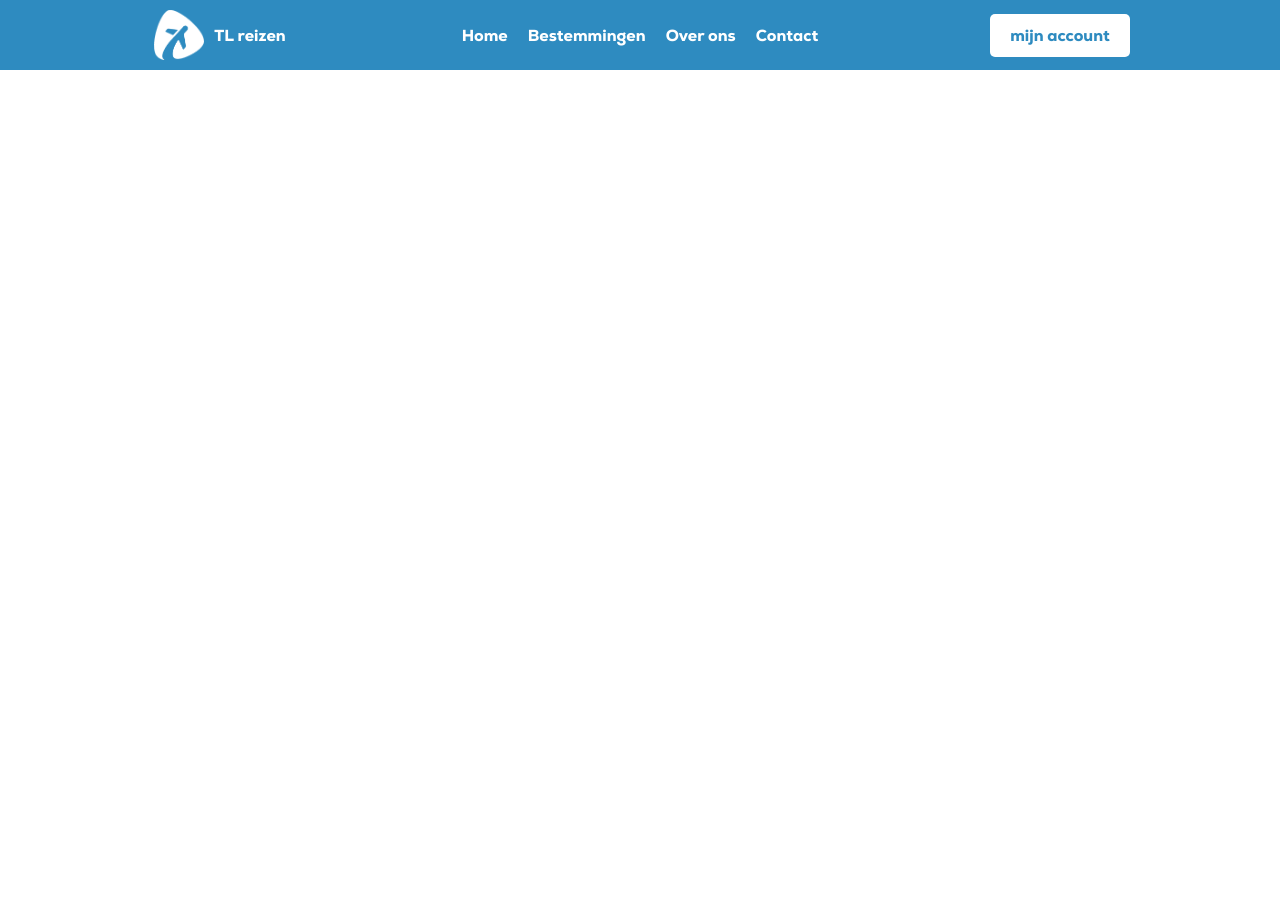
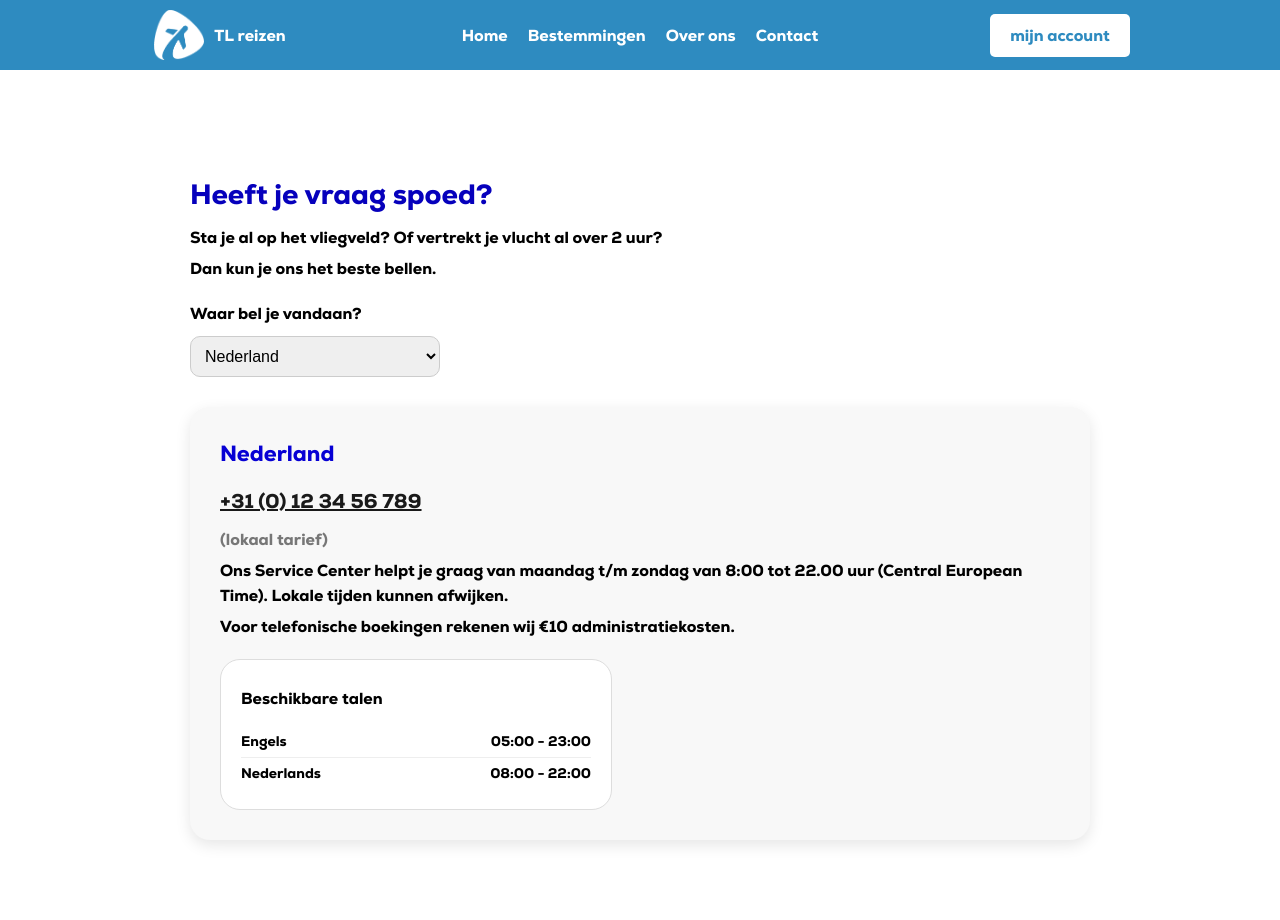
Before and after one commit to thijmen0712/webapp2, a PHP site: page /contact.php in a window 1280 px wide. Before the commit the page ends 70 px from the top, so only its background shows below. Run offline with PHP 8.4, Linux system fonts and the light colour scheme.

Commit message:
dikke toevoegingen voor de site

```diff
--- a/contact.php
+++ b/contact.php
@@ -11,5 +11,36 @@
 include 'header.php';
 ?>
 
+
+<section class="spoed-contact">
+    <h2>Heeft je vraag spoed?</h2>
+    <p>Sta je al op het vliegveld? Of vertrekt je vlucht al over 2 uur?</p>
+    <p>Dan kun je ons het beste bellen.</p>
+
+    <label for="land-select" class="bold-label">Waar bel je vandaan?</label>
+    <select id="land-select">
+        <option>Nederland</option>
+    </select>
+
+    <div class="spoed-kaart">
+        <h3>Nederland</h3>
+        <a class="telefoon-link" >+31 (0) 12 34 56 789</a>
+        <p class="tarief">(lokaal tarief)</p>
+        <p>Ons Service Center helpt je graag van maandag t/m zondag van 8:00 tot 22.00 uur (Central European Time). Lokale tijden kunnen afwijken.</p>
+        <p>Voor telefonische boekingen rekenen wij €10 administratiekosten.</p>
+
+        <div class="talenbox">
+            <p><b>Beschikbare talen</b></p>
+            <div class="taalrij">
+                <span>Engels</span><span>05:00 - 23:00</span>
+            </div>
+            <div class="taalrij">
+                <span>Nederlands</span><span>08:00 - 22:00</span>
+            </div>
+        </div>
+    </div>
+</section>
+
+
 </body>
 </html>
--- a/css/style.css
+++ b/css/style.css
@@ -444,3 +444,239 @@ footer {
     justify-content: space-evenly;
     margin-bottom: 40px;
 }
+
+
+
+
+
+
+
+.login-center-wrapper {
+    display: flex;
+    justify-content: center;
+    align-items: center;
+    height: 100%;
+}
+
+/* Card container */
+.login-container {
+    margin-top: 100px;
+    background-color: white;
+    padding: 30px;
+    border-radius: 12px;
+    width: 360px;
+    box-shadow: 0 8px 20px rgba(0, 0, 0, 0.2);
+}
+
+/* Form styling */
+.login-form {
+    display: flex;
+    flex-direction: column;
+    gap: 16px;
+}
+
+/* Labels */
+.login-form label {
+    font-weight: bold;
+    margin-bottom: 4px;
+    display: block;
+}
+
+/* Inputs */
+.login-form input[type="email"],
+.login-form input[type="password"] {
+    padding: 12px;
+    font-size: 14px;
+    border: 1px solid #ccc;
+    border-radius: 8px;
+    width: 100%;
+    box-sizing: border-box;
+}
+
+/* Password row with label + forgot link */
+.password-row {
+    display: flex;
+    justify-content: space-between;
+    align-items: center;
+    margin-top: 8px;
+}
+
+.password-row label {
+    margin: 0;
+}
+
+.password-row a {
+    font-size: 12px;
+    text-decoration: none;
+    color: #2E8BC0;
+}
+
+.password-row a:hover {
+    text-decoration: underline;
+}
+
+/* Login button */
+.login-form button {
+    margin-top: 10px;
+    padding: 12px;
+    font-size: 16px;
+    background-color: #2E8BC0;
+    color: white;
+    border: none;
+    border-radius: 25px;
+    cursor: pointer;
+    font-weight: bold;
+    transition: background-color 0.3s ease;
+}
+
+.login-form button:hover {
+    background-color: #2372a4;
+}
+
+/* Sign up text */
+.signup-text {
+    text-align: center;
+    font-size: 14px;
+    margin-top: 12px;
+}
+
+.signup-text a {
+    color: #2E8BC0;
+    text-decoration: none;
+    font-weight: bold;
+}
+
+.signup-text a:hover {
+    text-decoration: underline;
+}
+
+.spoed-contact {
+    max-width: 900px;
+    margin: 60px auto;
+    padding: 20px;
+}
+
+.spoed-contact h2 {
+    font-size: 28px;
+    color: #0600bc;
+    margin-bottom: 10px;
+}
+
+.spoed-contact p {
+    font-size: 16px;
+    margin: 6px 0;
+}
+
+.bold-label {
+    display: block;
+    margin-top: 20px;
+    margin-bottom: 10px;
+    font-weight: bold;
+}
+
+.spoed-contact select {
+    padding: 10px;
+    border-radius: 10px;
+    border: 1px solid #ccc;
+    font-size: 16px;
+    width: 250px;
+    margin-bottom: 30px;
+}
+
+.spoed-kaart {
+    background-color: #f8f8f8;
+    padding: 30px;
+    border-radius: 20px;
+    box-shadow: 0 5px 15px rgba(0,0,0,0.1);
+    font-size: 16px;
+}
+
+.spoed-kaart h3 {
+    color: #0700d4;
+    font-size: 22px;
+    margin: 0 0 10px 0;
+}
+
+.telefoon-link {
+    font-size: 20px;
+    color: #1a1a1a;
+    text-decoration: underline;
+    display: inline-block;
+    margin: 5px 0;
+}
+
+.tarief {
+    font-size: 14px;
+    color: #777;
+    margin: 0 0 10px 0;
+}
+
+.talenbox {
+    background-color: white;
+    border-radius: 20px;
+    padding: 20px;
+    margin-top: 20px;
+    border: 1px solid #ddd;
+    max-width: 350px;
+}
+
+.talenbox p {
+    font-weight: bold;
+    margin-bottom: 15px;
+}
+
+.taalrij {
+    display: flex;
+    justify-content: space-between;
+    font-size: 14px;
+    padding: 5px 0;
+    border-bottom: 1px solid #eee;
+}
+
+.taalrij:last-child {
+    border-bottom: none;
+}
+
+.voordelen-lijst {
+    list-style: disc;
+    padding-left: 20px;
+    margin-top: -10px;
+    margin-bottom: 20px;
+    color: #666;
+    font-size: 14px;
+}
+
+.form-buttons {
+    display: flex;
+    justify-content: space-between;
+    gap: 10px;
+    margin-top: 10px;
+}
+
+.ga-verder {
+    padding: 12px;
+    flex: 1;
+    font-size: 16px;
+    background-color: #FF2C83;
+    color: white;
+    border: none;
+    border-radius: 25px;
+    font-weight: bold;
+    cursor: pointer;
+    text-align: center;
+}
+
+.annuleer {
+    padding: 12px;
+    flex: 1;
+    font-size: 16px;
+    background-color: white;
+    color: #2E008B;
+    border: 1px solid #ccc;
+    border-radius: 25px;
+    font-weight: bold;
+    text-decoration: none;
+    text-align: center;
+    display: inline-block;
+    line-height: 20px;
+}
```
Also changed, not shown: account.php (+22 -0 lines), accountmaken.php (added, +40 -0 lines).
